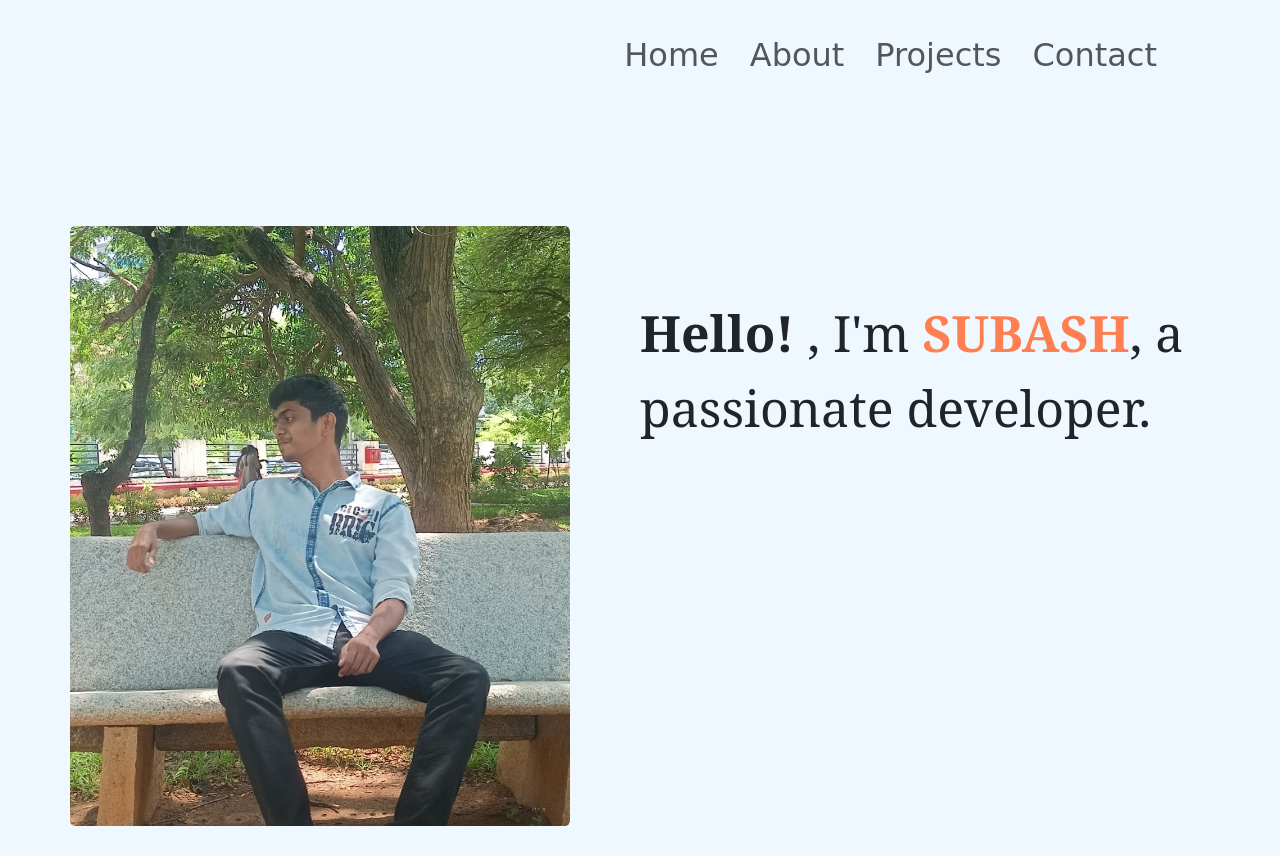
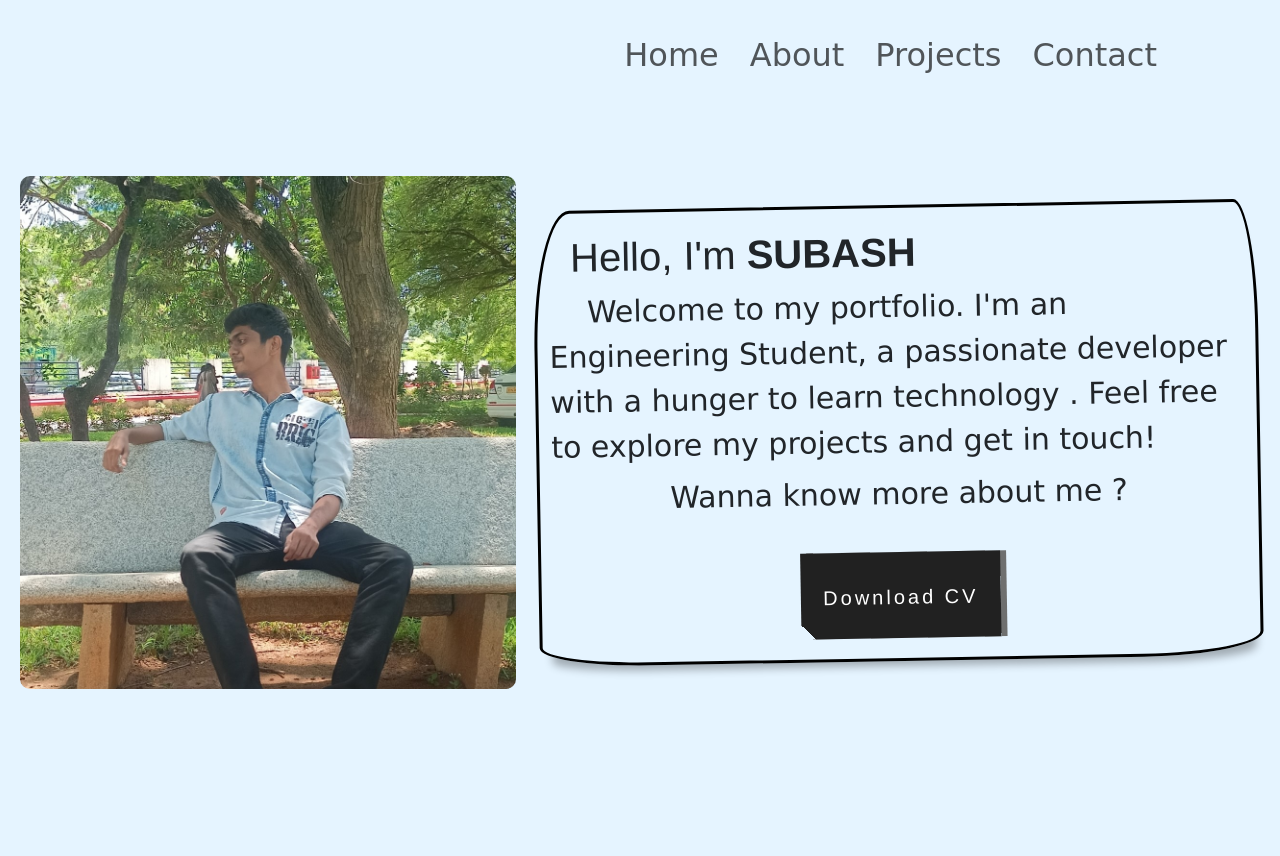
Before and after one commit to subash-001/Portfolio, a plain HTML site: page index.html in a window 1280 px wide. After the commit the page ends 800 px from the top, so only its background shows below. Drawn offline with nearby package versions, Linux system fonts and the light colour scheme.

Commit message:
home page

```diff
--- a/index.html
+++ b/index.html
@@ -8,68 +8,70 @@
     <link rel="stylesheet" href="style/Home.css">
     <link href="https://cdn.jsdelivr.net/npm/bootstrap@5.3.3/dist/css/bootstrap.min.css" rel="stylesheet" integrity="sha384-QWTKZyjpPEjISv5WaRU9OFeRpok6YctnYmDr5pNlyT2bRjXh0JMhjY6hW+ALEwIH" crossorigin="anonymous">
 </head>
-<body class = "bgcolor">
+<body class="bgcolor">
     <div class="intro">
-
         <div class="logo-header">
-            <div class="logo"><h1 class="head-curtain">Hello Folks !</h1></div>
+            <div class="logo">
+                <h1 class="head-curtain">Hello Folks !</h1>
+            </div>
         </div>
     </div>
 
     <div class="header">
+        <div class="col">
 
-
-
+        </div>
         <div class="col h2">
             <nav class="navbar navbar-expand-lg justify-content-end">
                 <ul class="navbar-nav">
                     <li class="nav-item">
                         <a href="index.html" class="nav-link no-underline">
-                        <span class= "change ">Home</span>
+                            <span class="change">Home</span>
                         </a>
                     </li>
                     <li class="nav-item">
                         <a href="About.html" class="nav-link no-underline">
-                        <span class= "change ">About</span>
+                            <span class="change">About</span>
                         </a>
                     </li>
                     <li class="nav-item">
                         <a href="Project.html" class="nav-link no-underline">
-                        <span class= "change ">Projects</span>
+                            <span class="change">Projects</span>
                         </a>
                     </li>
                     <li class="nav-item">
                         <a href="Contact.html" class="nav-link no-underline">
-                        <span class= "change ">Contact</span>
+                            <span class="change">Contact</span>
                         </a>
                     </li>
                 </ul>
             </nav>
         </div>
     </div>
-<br/> <br/>
+    <br/><br/>
 
+    <div class="content-container">
+        <img class="subash-img" src="image/subash img.jpg" alt="Subash Image">
+        <div class="container">
+            <h1 style="font-family: 'Omega', sans-serif;"> &nbsp; Hello, I'm <b>SUBASH</b></h1>
+            <p style=" font-size: 30px;">&nbsp;&nbsp;&nbsp;&nbsp;<span style="line-height: 1.5;">Welcome to my portfolio. I'm an Engineering Student, a passionate developer with a hunger to learn technology . Feel free to explore my projects and get in touch!</span>
+            </p>
+           <center><p style=" font-size: 30px;">Wanna know more about me ?</p></center> <br/>
+           <center>
+            <a href= "resume/Subash resume.pdf" target="_blank" style="text-decoration: none; "><button class="button-49" role="button">Download CV</button></a>
 
-
-    <div class="image near text">
-
-        <img class="subash-img"  src="image/subash img.jpg">
-
-
-        <div class="text">
-            <p >
-                <strong >  Hello!</strong> , I'm <span class = " name">SUBASH</span>, a passionate developer.
-            </p>
-        </div>
-
-
-
+           </center>
 
         </div>
-
-
+    </div>
 
     <script src="scroll.js"></script>
     <script src="https://cdn.jsdelivr.net/npm/bootstrap@5.3.3/dist/js/bootstrap.bundle.min.js" integrity="sha384-YvpcrYf0tY3lHB60NNkmXc5s9fDVZLESaAA55NDzOxhy9GkcIdslK1eN7N6jIeHz" crossorigin="anonymous"></script>
 </body>
 </html>
+
+
+
+
+<!-- HTML !-->
+<!-- <button class="button-49" role="button">Button 49</button> -->
--- a/style/Home.css
+++ b/style/Home.css
@@ -1,13 +1,10 @@
-/* .image near text {
-    display: flex;
-    align-items: center;
-} */
+
 .bgcolor{
-    background-color:aliceblue;
+    background-color:rgb(229, 244, 255);
     font-family:'Gill Sans', 'Gill Sans MT', Calibri, 'Trebuchet MS', sans-serif;
  }
 
-.subash-img{
+/* .subash-img{
 
     width: 500px;
   height: 600px;
@@ -15,7 +12,7 @@
   object-fit: cover;
   background-color: darkgray;
 
-}
+} */
 .text {
     display: inline-block;
     vertical-align: top;
@@ -49,7 +46,9 @@
     padding-top: 20px;
     padding-bottom: 10px;
     padding-right: 100px;
+
 }
+
 
 .h-top {
     font-family: cursive;
@@ -85,38 +84,51 @@
     font-weight: bold;
 }
 
+/* Flexbox container for image and text */
+.content-container {
+    display: flex;
+    align-items: center;
+    justify-content: center;
+    gap: 20px;
+    padding: 20px;
+    flex-wrap: wrap; /* Ensure wrapping on smaller screens */
+}
+
+/* Image styling */
+.subash-img {
+    max-width: 40%; /* Ensure it scales with container */
+    height: auto;
+    border-radius: 10px;
+     /* Allow it to take up equal space */
+}
+
+/* Container styling */
 .container {
     border-top-left-radius: 37px 140px;
     border-top-right-radius: 23px 130px;
     border-bottom-left-radius: 110px 19px;
     border-bottom-right-radius: 120px 24px;
-    top: 135px;
     display: block;
-    position: relative;
     border: solid 3px black;
     padding: 20px 50px;
-    max-width: 00px;
-    width: 70%;
-    margin: 90px 600px 0;
+    max-width: 400px;
+    width: 100%; /* Ensure responsiveness */
     font-size: 19px;
     line-height: 28px;
     transform: rotate(-1deg);
     box-shadow: 3px 15px 8px -10px rgba(0, 0, 0, 0.3);
     transition: all 0.10s ease-in;
-    left: -40px;
-    font-family: 'Handlee', cursive;
-    font-family: 'Montserrat', sans-serif;
+    font-family: 'Handlee', cursive, 'Montserrat', sans-serif;
+    position: relative;
+    left: 0; /* Adjusted alignment */
+    flex: 1; /* Allow it to take up equal space */
 }
-
 
 .container:hover {
     transform: translateY(-10px) rotate(1deg);
     box-shadow: 3px 15px 8px -10px rgba(0, 0, 0, 0.3);
 }
 
-  .container:hover .border {
-    transform: translateY(4px) rotate(-5deg);
-  }
 .border {
     position: absolute;
     transition: all 0.13s ease-in;
@@ -193,3 +205,171 @@
     right: -10px;
     top: -80px;
 }
+
+/* Additional responsive styling */
+@media (max-width: 768px) {
+    .content-container {
+        flex-direction: column;
+    }
+
+    .subash-img,
+    .container {
+        max-width: 100%;
+        flex: unset;
+    }
+}
+
+/* CSS */
+/* .button-53 {
+  background-color: #3DD1E7;
+  border: 0 solid #E5E7EB;
+  box-sizing: border-box;
+  color: #000000;
+  display: flex;
+  font-family: ui-sans-serif,system-ui,-apple-system,system-ui,"Segoe UI",Roboto,"Helvetica Neue",Arial,"Noto Sans",sans-serif,"Apple Color Emoji","Segoe UI Emoji","Segoe UI Symbol","Noto Color Emoji";
+  font-size: 1rem;
+  font-weight: 700;
+  justify-content: center;
+  line-height: 1.75rem;
+  padding: .75rem 1.65rem;
+  position: relative;
+  text-align: center;
+  text-decoration: none #000000 solid;
+  text-decoration-thickness: auto;
+  width: 100%;
+  max-width: 200px;
+  position: relative;
+  cursor: pointer;
+  transform: rotate(-2deg);
+  user-select: none;
+  -webkit-user-select: none;
+  touch-action: manipulation;
+}
+
+.button-53:focus {
+  outline: 0;
+}
+
+.button-53:after {
+  content: '';
+  position: absolute;
+  border: 1px solid #000000;
+  bottom: 4px;
+  left: 4px;
+  width: calc(100% - 1px);
+  height: calc(100% - 1px);
+}
+
+.button-53:hover:after {
+  bottom: 2px;
+  left: 2px;
+}
+
+@media (min-width: 768px) {
+  .button-53 {
+    padding: .75rem 3rem;
+    font-size: 1.25rem;
+  }
+} */
+
+
+/* CSS */
+.button-49,
+.button-49:after {
+  width: 150px;
+  height: 76px;
+  line-height: 78px;
+  font-size: 20px;
+  font-family: 'Bebas Neue', sans-serif;
+  background: linear-gradient(45deg, transparent 5%, #212121 5%);
+  border: 0;
+  color: #fff;
+  letter-spacing: 3px;
+  box-shadow: 6px 0px 0px #6e6f6f;
+  outline: transparent;
+  position: relative;
+  user-select: none;
+  -webkit-user-select: none;
+  touch-action: manipulation;
+}
+
+.button-49:after {
+  --slice-0: inset(50% 50% 50% 50%);
+  --slice-1: inset(80% -6px 0 0);
+  --slice-2: inset(50% -6px 30% 0);
+  --slice-3: inset(10% -6px 85% 0);
+  --slice-4: inset(40% -6px 43% 0);
+  --slice-5: inset(80% -6px 5% 0);
+
+  content: 'ALTERNATE TEXT';
+  display: block;
+  position: absolute;
+  top: 0;
+  left: 0;
+  right: 0;
+  bottom: 0;
+  background: linear-gradient(45deg, transparent 3%, #00E6F6 3%, #00E6F6 5%, #FF013C 5%);
+  text-shadow: -3px -3px 0px #F8F005, 3px 3px 0px #00E6F6;
+  clip-path: var(--slice-0);
+}
+
+.button-49:hover:after {
+  animation: 1s glitch;
+  animation-timing-function: steps(2, end);
+}
+
+@keyframes glitch {
+  0% {
+    clip-path: var(--slice-1);
+    transform: translate(-20px, -10px);
+  }
+  10% {
+    clip-path: var(--slice-3);
+    transform: translate(10px, 10px);
+  }
+  20% {
+    clip-path: var(--slice-1);
+    transform: translate(-10px, 10px);
+  }
+  30% {
+    clip-path: var(--slice-3);
+    transform: translate(0px, 5px);
+  }
+  40% {
+    clip-path: var(--slice-2);
+    transform: translate(-5px, 0px);
+  }
+  50% {
+    clip-path: var(--slice-3);
+    transform: translate(5px, 0px);
+  }
+  60% {
+    clip-path: var(--slice-4);
+    transform: translate(5px, 10px);
+  }
+  70% {
+    clip-path: var(--slice-2);
+    transform: translate(-10px, 10px);
+  }
+  80% {
+    clip-path: var(--slice-5);
+    transform: translate(20px, -10px);
+  }
+  90% {
+    clip-path: var(--slice-1);
+    transform: translate(-10px, 0px);
+  }
+  100% {
+    clip-path: var(--slice-1);
+    transform: translate(0);
+  }
+}
+
+@media (min-width: 768px) {
+  .button-49,
+  .button-49:after {
+    width: 200px;
+    height: 86px;
+    line-height: 88px;
+  }
+}
```
Also changed, not shown: 1 other file. Lines whose indentation alone changed are shown as unchanged.
